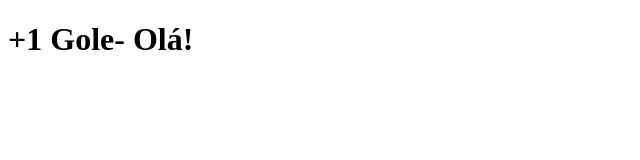
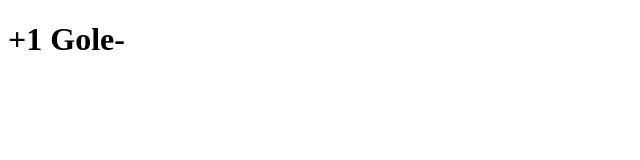
Before and after one commit to Julianapds/site-deposito-bebidas, a plain HTML site: page index.html in a window 1280 px wide. Shown: the whole page, without its empty margins (0-640 px from the left). Drawn offline with Linux system fonts and the light colour scheme.

Commit message:
mudança no título principa

```diff
--- a/index.html
+++ b/index.html
@@ -7,6 +7,6 @@
     <title>+1 Gole - Depósito de bebidas</title>
 </head>
 <body>
-<h1>+1 Gole- Olá!</h1>
+<h1>+1 Gole-</h1>
 </body>
 </html>
```
